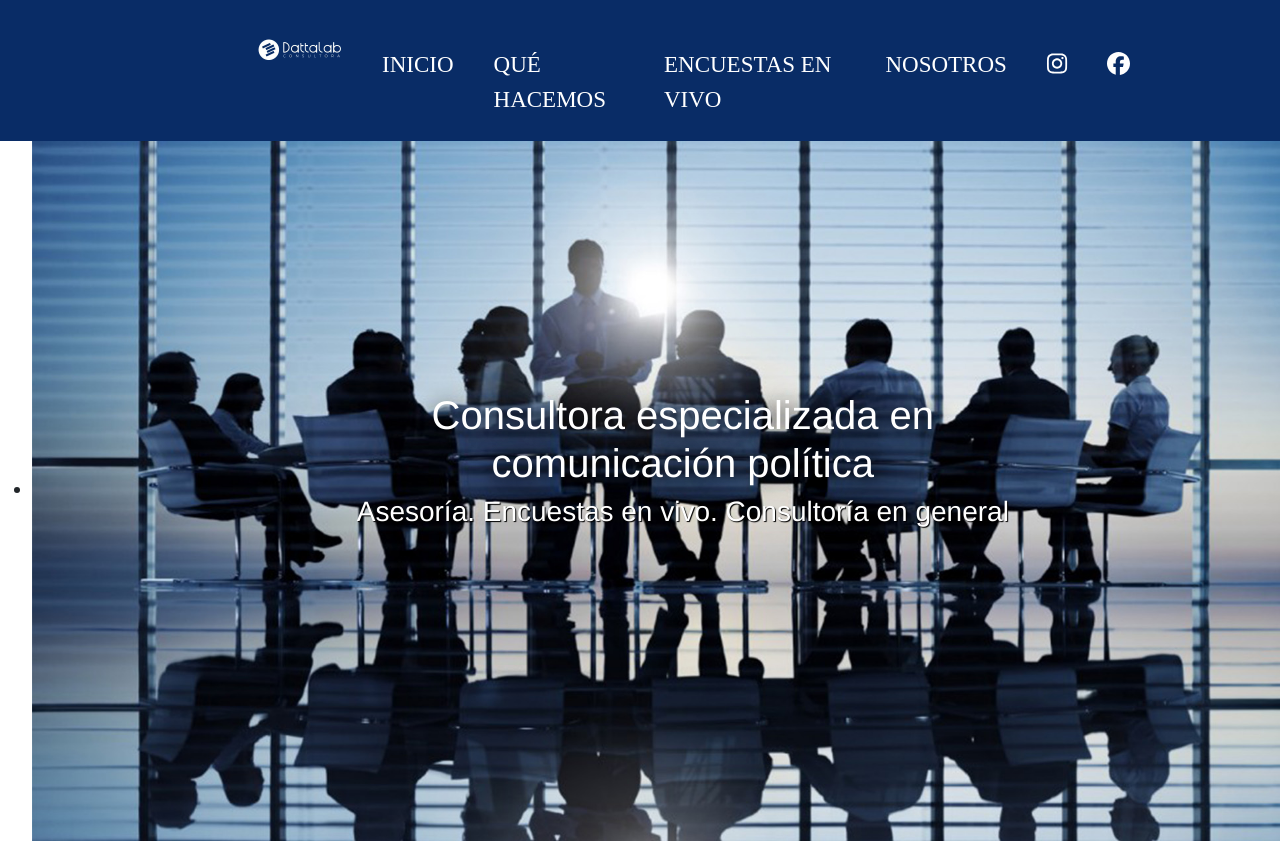
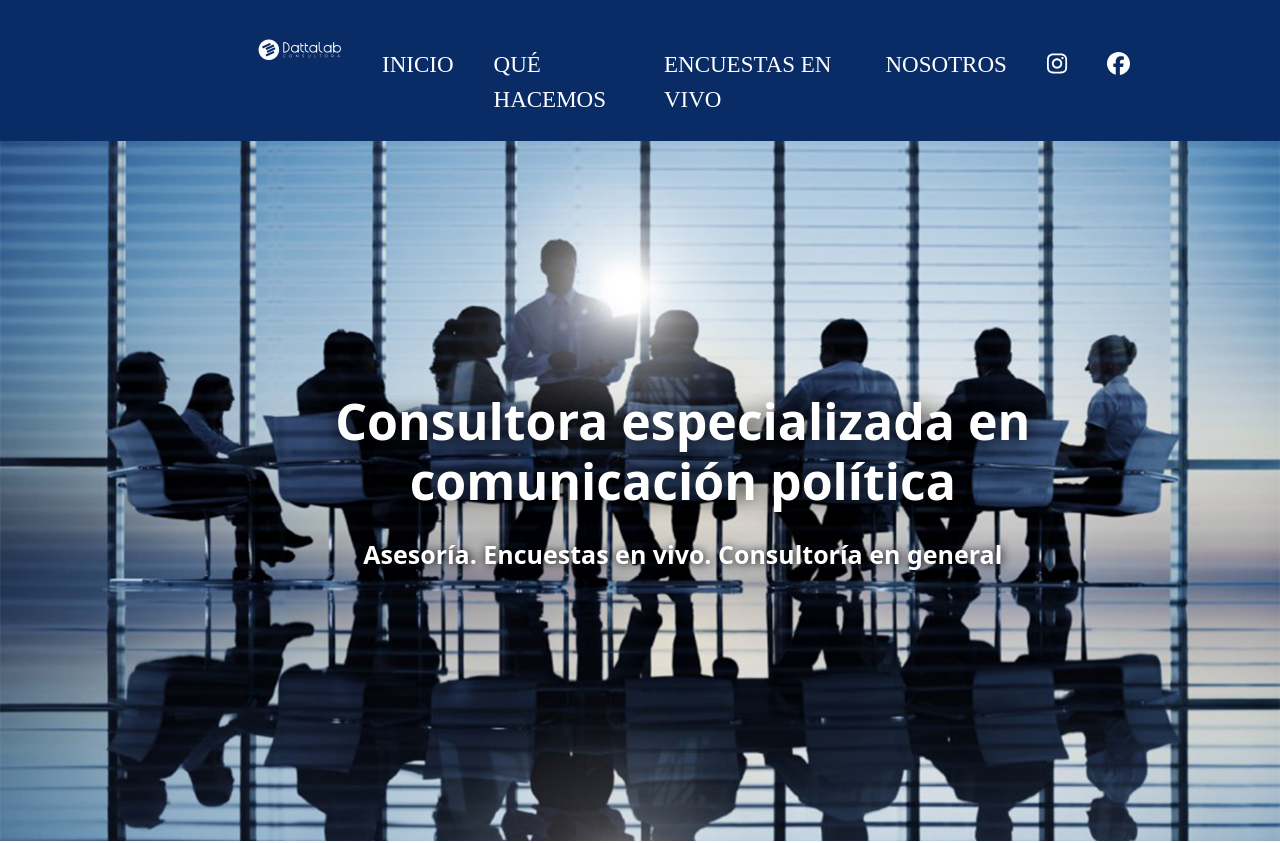
Before and after one commit to lucianocolin/dattalab, a React (Create React App) app in the folder dattalab-react/: page / in a window 1280 px wide. Shown: the top 843 px of the page. Built offline with nearby package versions, Linux system fonts and the light colour scheme.

Commit message:
Minimum details changed

```diff
--- a/dattalab-react/src/css/Layout/Header.css
+++ b/dattalab-react/src/css/Layout/Header.css
@@ -15,6 +15,7 @@
 
 .link:hover{
   text-decoration: underline;
+  color: white;
 }
 
 .navbar ul{
--- a/dattalab-react/src/css/Pages/Home.css
+++ b/dattalab-react/src/css/Pages/Home.css
@@ -7,11 +7,14 @@
 
 ul img{
   margin: 0;
+  width: 100%;
 }
 
 .slider ul{
   display: flex;
+  padding: 0;
   width: 300%;
+  list-style: none;
 
   animation: cambio 20s infinite alternate;
   animation-timing-function: ease-in-out;
@@ -19,7 +22,6 @@
 
 .slider li{
   width: 100%;
-  margin: 0;
 }
 
 .main-title{
@@ -30,19 +32,23 @@
   width: 700px;
 }
 
-h1{
+.main-title h1{
   text-shadow: 2px 2px 20px black;
-  font-family: 'Helvetica';
+  font-family:system-ui, -apple-system,
+  BlinkMacSystemFont, 'Segoe UI', Roboto, Oxygen, Ubuntu, Cantarell, 'Open Sans', 'Helvetica Neue', sans-serif;
   font-size: 50px;
   color: white;
+  font-weight: bold;
+  padding-bottom: 20px;
 }
 
-h3{
-  text-shadow: 1px 1px 1px black;
-  font-family: 'Helvetica';
-  font-size: 20px;
+.main-title h3{
+  text-shadow: 1px 1px 10px black;
+  font-family:system-ui, -apple-system,
+  BlinkMacSystemFont, 'Segoe UI', Roboto, Oxygen, Ubuntu, Cantarell, 'Open Sans', 'Helvetica Neue', sans-serif;
+  font-size: 25px;
   color: white;
-  margin-top: 50px;
+  font-weight: bold;
 }
 
 @keyframes cambio {
```
